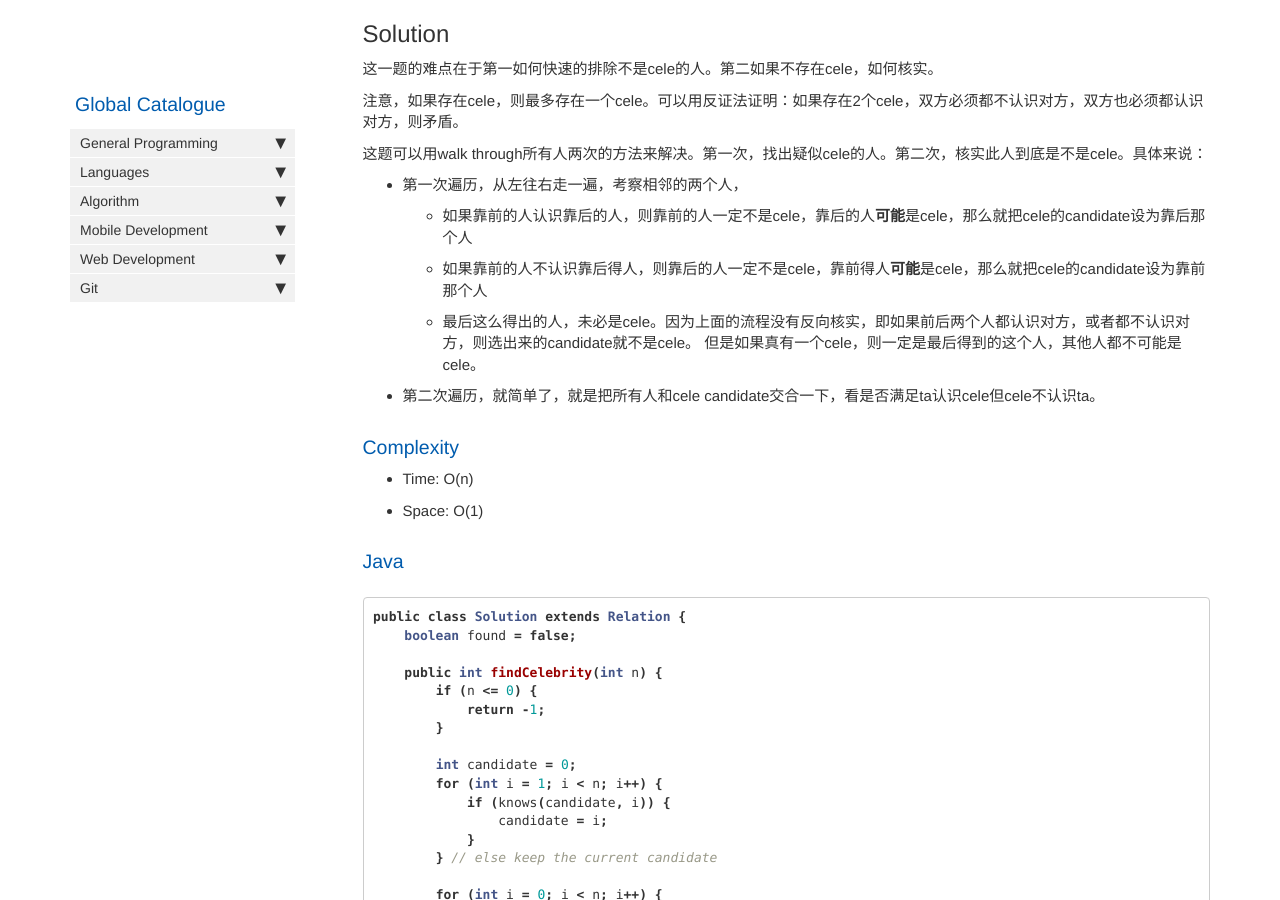
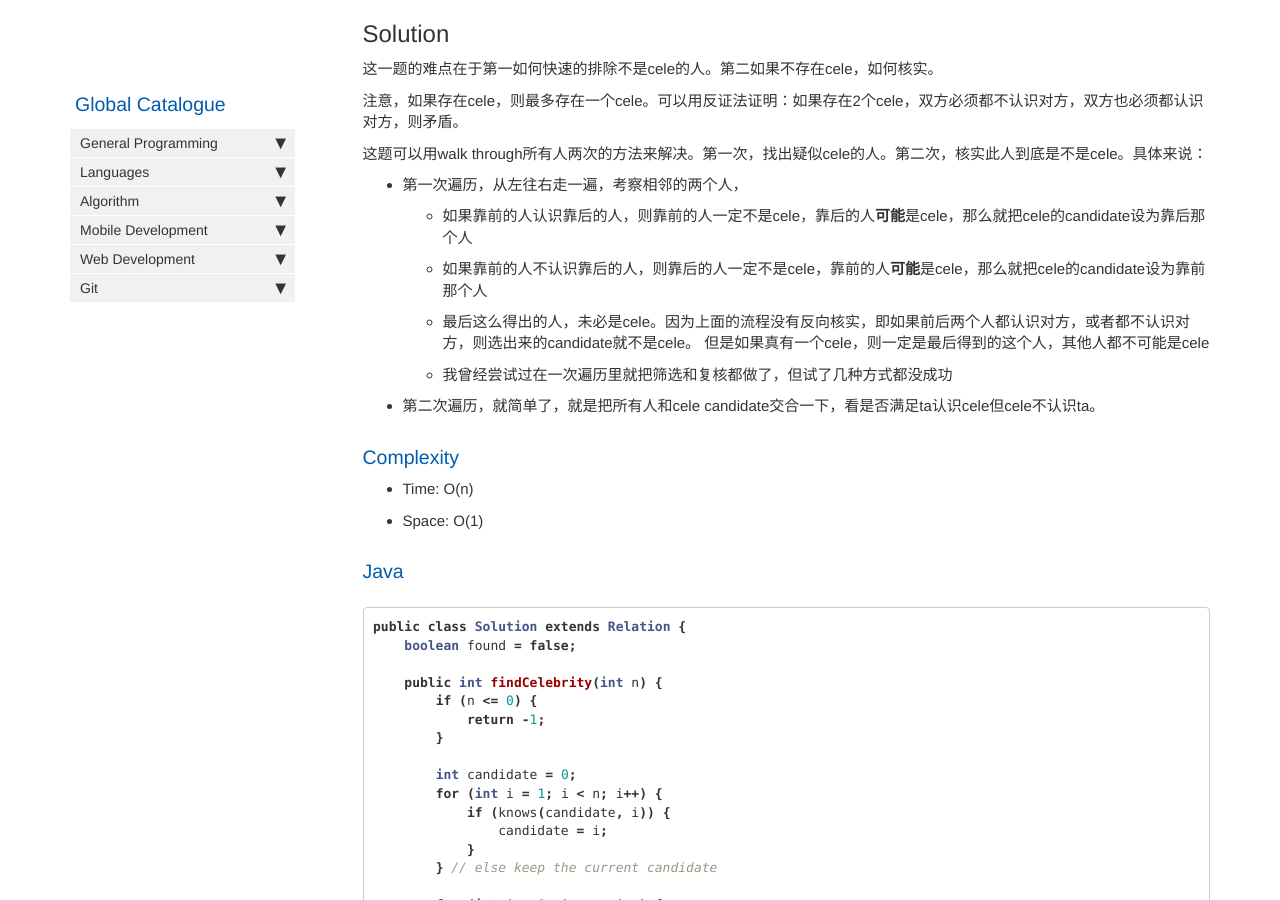
Before and after one commit to HungryOrc/hungryorc.github.io, a Jekyll site: the page built from pages/algorithm/algorithm_find_celebrity_if_any.md, in a window 1280 px wide and 900 px high, scrolled down 671 px. Built offline with Jekyll 4.4.1, drawn with Linux system fonts in a browser that asks for light colours; nearby versions of some CDN libraries; comment, search, counter and statistics services are not loaded.

Commit message:
Update algorithm_find_celebrity_if_any.md

```diff
--- a/pages/algorithm/algorithm_find_celebrity_if_any.md
+++ b/pages/algorithm/algorithm_find_celebrity_if_any.md
@@ -34,9 +34,10 @@ boolean knows(int a, int b);
 这题可以用walk through所有人两次的方法来解决。第一次，找出疑似cele的人。第二次，核实此人到底是不是cele。具体来说：
 * 第一次遍历，从左往右走一遍，考察相邻的两个人，
   * 如果靠前的人认识靠后的人，则靠前的人一定不是cele，靠后的人**可能**是cele，那么就把cele的candidate设为靠后那个人
-  * 如果靠前的人不认识靠后得人，则靠后的人一定不是cele，靠前得人**可能**是cele，那么就把cele的candidate设为靠前那个人
+  * 如果靠前的人不认识靠后的人，则靠后的人一定不是cele，靠前的人**可能**是cele，那么就把cele的candidate设为靠前那个人
   * 最后这么得出的人，未必是cele。因为上面的流程没有反向核实，即如果前后两个人都认识对方，或者都不认识对方，则选出来的candidate就不是cele。
-    但是如果真有一个cele，则一定是最后得到的这个人，其他人都不可能是cele。
+    但是如果真有一个cele，则一定是最后得到的这个人，其他人都不可能是cele
+  * 我曾经尝试过在一次遍历里就把筛选和复核都做了，但试了几种方式都没成功
 * 第二次遍历，就简单了，就是把所有人和cele candidate交合一下，看是否满足ta认识cele但cele不认识ta。
 
 ### Complexity
```
